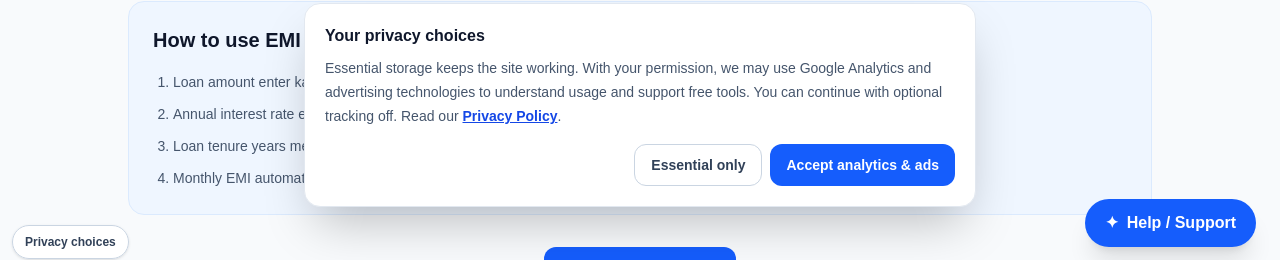
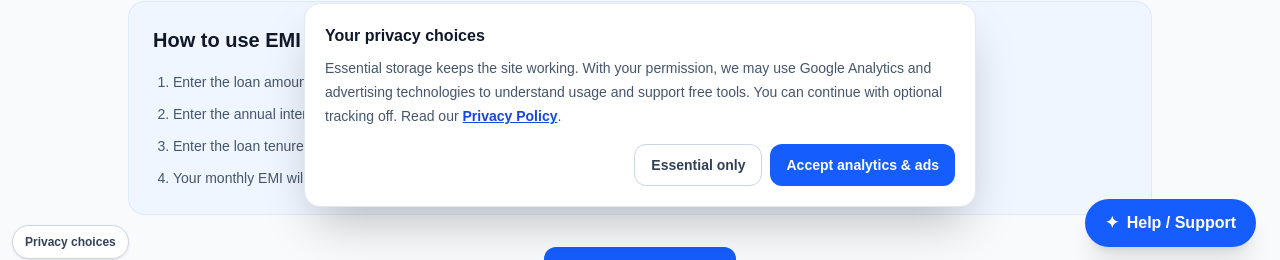
Before and after one commit to WellProSoftware/kaamkitpro, a Next.js app: page /tools/emi-calculator in a window 1280 px wide. Shown: the part 529-789 px from the top of the page. Built offline with nearby package versions, Linux system fonts and the light colour scheme.

Commit message:
Harden emi-calculator calculator inputs and copy

```diff
--- a/src/app/tools/emi-calculator/page.tsx
+++ b/src/app/tools/emi-calculator/page.tsx
@@ -159,10 +159,10 @@ export default function EMICalculatorPage() {
           </h2>
 
           <ol className="mt-4 list-decimal space-y-2 pl-5 text-sm leading-6 text-slate-600">
-            <li>Loan amount enter karo.</li>
-            <li>Annual interest rate enter karo.</li>
-            <li>Loan tenure years mein enter karo.</li>
-            <li>Monthly EMI automatically calculate hogi.</li>
+            <li>Enter the loan amount.</li>
+            <li>Enter the annual interest rate.</li>
+            <li>Enter the loan tenure in years.</li>
+            <li>Your monthly EMI will be calculated automatically.</li>
           </ol>
         </section>
 
```
